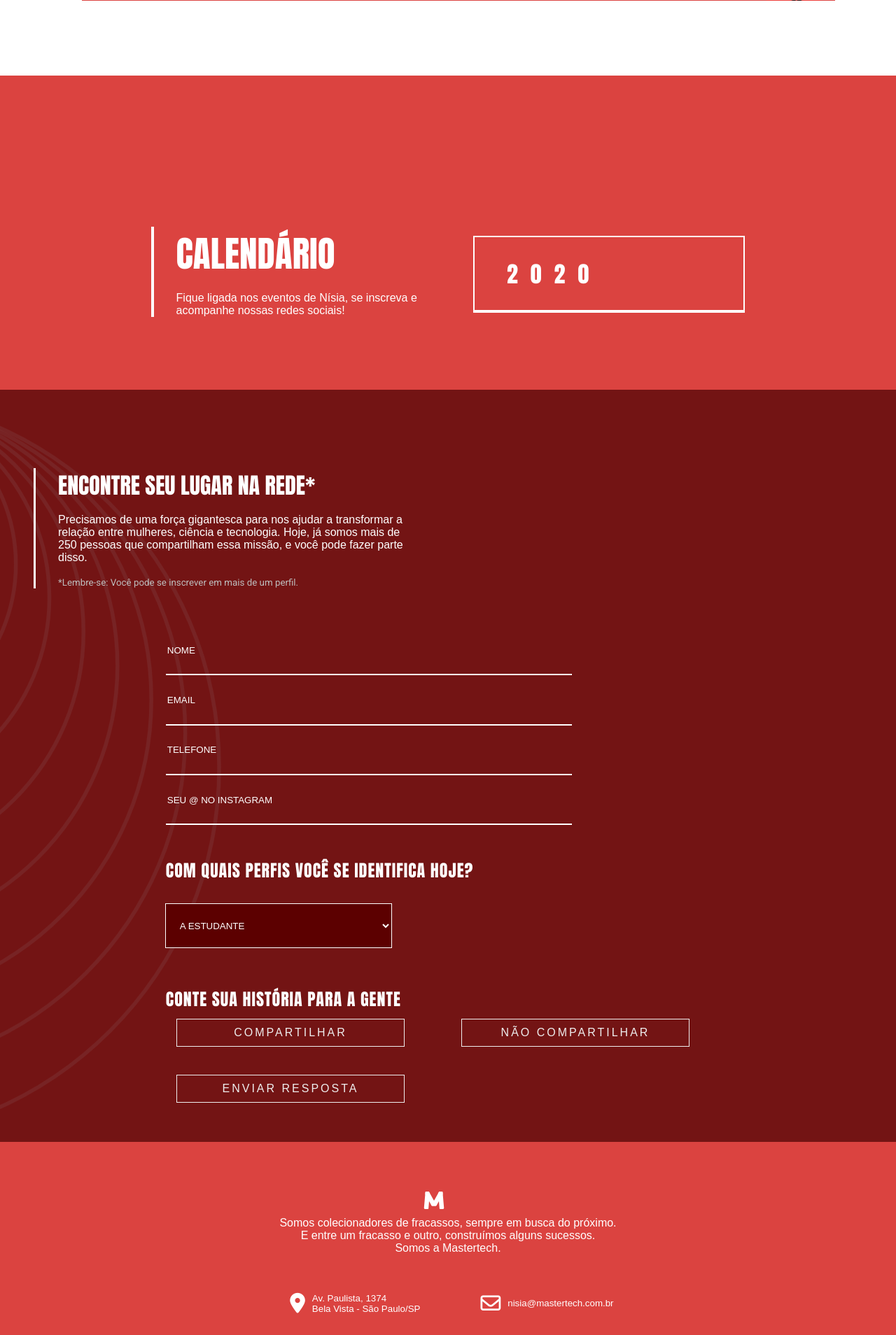
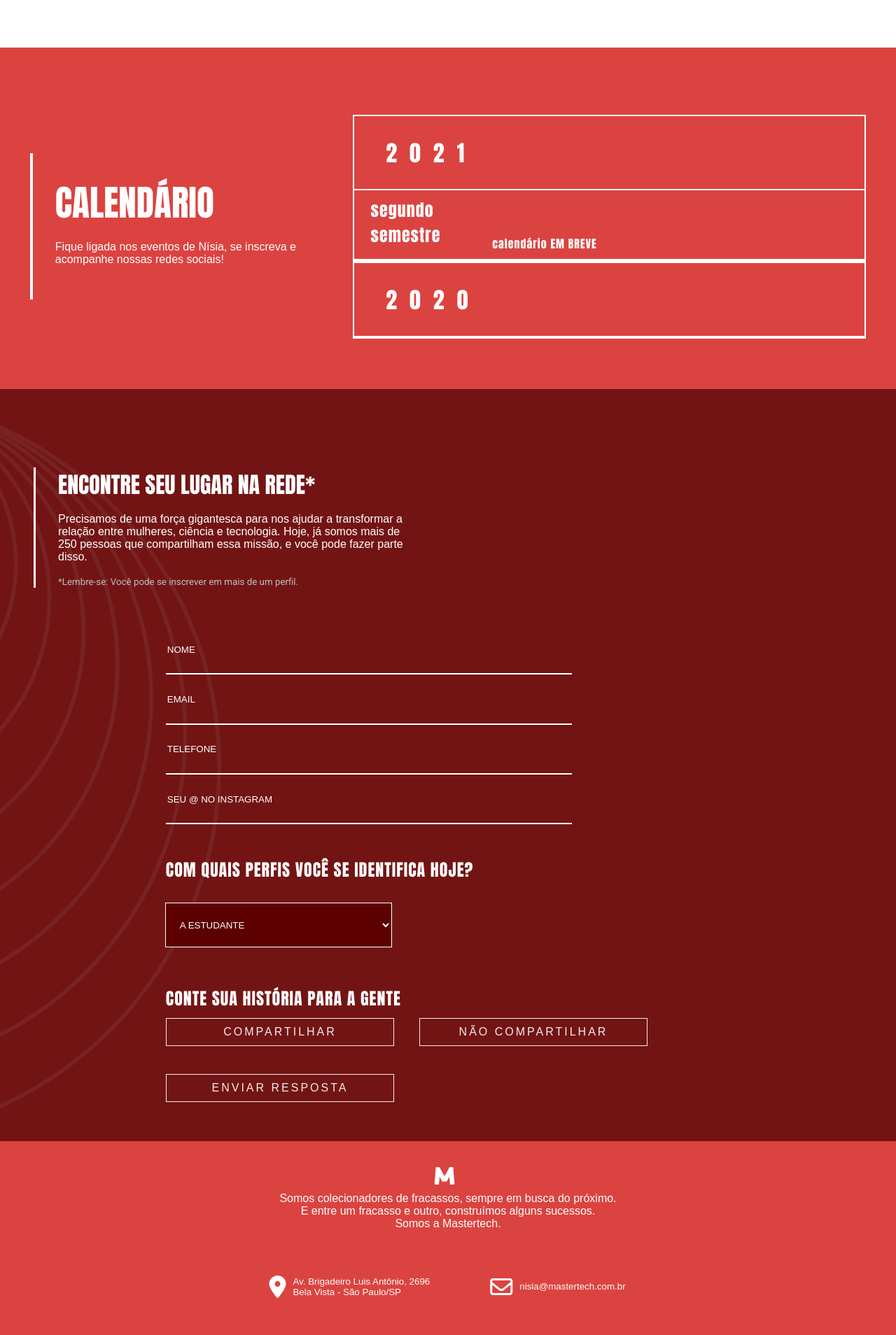
Before and after one commit to PedrovictorSouza/Nisia, a Django app: page / in a window 1280 px wide. Shown: the part 2652-4560 px from the top of the page at 70% size. Run offline with Django 3.2, Linux system fonts and the light colour scheme; data that the repository does not hold is empty; some libraries are stand-ins or nearby versions; some web fonts are replaced.

Commit message:
Fix some layout errors

```diff
--- a/nisia_cadastro/static/css/style.css
+++ b/nisia_cadastro/static/css/style.css
@@ -15,7 +15,7 @@ a {
     text-align: left;
     color: white;
     font-size: 12pt;
-    margin-right: 40px;
+    margin-right: 10px;
 }
 
 nav {
@@ -41,7 +41,6 @@ button {
     padding-left: 10px;
     padding-right: 10px;
     min-height: 40px;
-    margin-left: 15px;
 }
 
 button:hover {
@@ -67,25 +66,15 @@ button.dropbtn.aos-init.aos-animate {
     font-size: 10pt;
 }
 
-h4 {
-    font-size: 7pt;
-    color: white;
-    margin-left: 10px;
-}
-
-i.fas.fa-map-marker-alt {
-    font-size: 2.4em;
-    margin-bottom: 10px;
-}
-
+i.fas.fa-map-marker-alt,
 i.far.fa-envelope {
-    font-size: 2.6em;
+    font-size: 2rem;
 }
 
 i.fab.fa-medium,
 i.fab.fa-instagram,
 i.fas.fa-calendar-check {
-    font-size: 1.7em;
+    font-size: 2em;
     margin-right: 15px;
 }
 
@@ -97,7 +86,7 @@ footer {
     flex-wrap: wrap;
     max-width: 100%;
     background-color: #db4340;
-    padding: 5vw;
+    padding: 30px;
 }
 
 footer img {
@@ -111,9 +100,6 @@ footer p {
 }
 
 .footer__a {
-    display: flex;
-    align-items: center;
-    justify-content: center;
     margin: 10px;
 }
 
@@ -144,7 +130,7 @@ p#patrocinio {
 }
 
 .footer__a p {
-    font-size: 11pt;
+    font-size: 12px;
 }
 
 .footer__b {
@@ -358,9 +344,7 @@ svg#calendario__meses {
 }
 
 section#mulheres {
-    width: 100vw;
     height: fit-content;
-    padding-top: 5vh;
 }
 
 input[type="textarea"] {
@@ -512,12 +496,6 @@ img.mulheres__a__svg {
 
 .calendario__box {
     margin: 0 auto;
-    margin-top: 12vh;
-}
-
-.calendario__b {
-    display: flex;
-    position: relative;
 }
 
 .accordion {
@@ -758,8 +736,7 @@ p.calendario__box__a__p {
 
 .calendario__sistema {
     border-left: 4px solid white;
-    padding-left: 2em;
-    flex-direction: column;
+    padding: 2rem;
 }
 
 .identidade__form__a {
@@ -1698,11 +1675,6 @@ text.st0.st1.st2.st3 {
     color: blue;
 }
 
-.calendario__sistema {
-    margin-top: 15vh;
-    margin-bottom: 2em;
-}
-
 .ecos__media {
     justify-content: center;
 }
@@ -1880,6 +1852,10 @@ section#ecos__do__sistema h2 {
         width: 40px;
     }
 
+    .footer__a {
+        display: flex;
+    }
+
     .menu{
         display: none;
     }
@@ -1909,18 +1885,6 @@ section#ecos__do__sistema h2 {
     footer {
         justify-content: space-between;
     }
-    .footer__a {
-        border-top: none;
-        border-bottom: none;
-        /* flex-direction: column; */
-        justify-content: center;
-        align-items: flex-start;
-        margin-top: 0;
-        margin-bottom: 0;
-        height: fit-content;
-        padding: 0;
-        padding-left: 1vw;
-    }
     .footer__a p {
         text-align: left;
         font-size: 10pt;
@@ -1929,7 +1893,7 @@ section#ecos__do__sistema h2 {
     i.far.fa-envelope {
         margin-right: 10px;
         margin-bottom: 0;
-        font-size: 1.8em;
+        font-size: 2rem;
     }
     .footer__a div {
         margin-top: 0;
@@ -2121,10 +2085,6 @@ section#ecos__do__sistema h2 {
     svg#calendario__info {
         margin: 0;
     }
-    .calendario__sistema {
-        max-width: 28vw;
-        margin-left: 0;
-    }
     .calendario__box {
         max-width: 59vw;
     }
--- a/nisia_cadastro/templates/index.html
+++ b/nisia_cadastro/templates/index.html
@@ -431,7 +431,7 @@
           id="mulheres__b__f"
           class="accordion"
           data-aos="fade-up"
-          data-aos-duration="1500"
+          data-aos-duration="1400"
         >
           <img
             class="mulheres__a__svg"
@@ -459,7 +459,7 @@
           id="mulheres__b__g"
           class="accordion"
           data-aos="fade-up"
-          data-aos-duration="1500"
+          data-aos-duration="1200"
         >
           <img
             class="mulheres__a__svg"
@@ -497,8 +497,21 @@
           </p>
         </div>
       </div>
-      <div class="calendario__b" data-aos="fade-up" data-aos-duration="1500">
+      <div data-aos="fade-up" data-aos-duration="1500">
         <div class="calendario__box">
+          <div class="calendario__box__a">
+            <h1>2021</h1>
+          </div>
+          <div class="calendario__box__b">
+            <div>
+            <h2 class="calendario__box__b__data">segundo semestre </h2>
+            <h2 class="calendario__box__b__titulo">
+              calendário EM BREVE
+            </h2>
+          </div>
+          </div>
+        </div>
+          <div class="calendario__box">
           <div class="calendario__box__a">
             <h1>2020</h1>
           </div>
@@ -594,7 +607,7 @@
       <div class="footer__a">
         <div>
           <i class="fas fa-map-marker-alt"></i>
-          <p>Av. Paulista, 1374 <br />Bela Vista - São Paulo/SP</p>
+          <p>Av. Brigadeiro Luis Antônio, 2696 <br />Bela Vista - São Paulo/SP</p>
         </div>
 
         <div>
```
